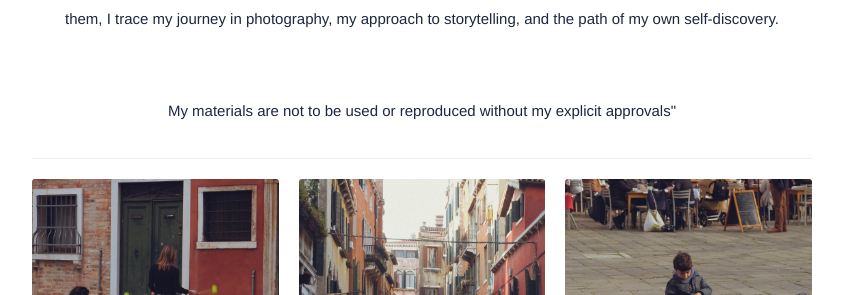
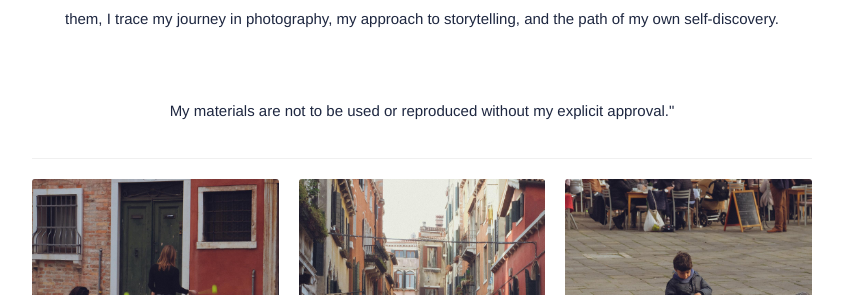
Before and after one commit to ray-ers/ray-ers.github.io, a Jekyll site: the page built from _pages/atelier.md, in a window 1280 px wide. Shown: the part 285-580 px from the top of the page, without its empty margins (218-1061 px from the left). Built offline with Jekyll 4.4.1, drawn with Linux system fonts in a browser that asks for light colours; nearby versions of some CDN libraries.

Commit message:
Update atelier.md

```diff
--- a/_pages/atelier.md
+++ b/_pages/atelier.md
@@ -9,17 +9,17 @@ permalink: /atelier/
         This collection is a personal one. These photographs are not just my favorites—they are markers of change. Through them, I trace my journey in photography, my approach to storytelling, and the path of my own self-discovery.
     </p>
     <br>
-    <p style="text-align: center;"> My materials are not to be used or reproduced without my explicit approvals"
+    <p style="text-align: center;"> My materials are not to be used or reproduced without my explicit approval."
     </p>
-
 </section>
 
 <hr class="paragraph-divider">
 
 <!-- Start of the gallery -->
 <div class="atelier-gallery">
-    <!-- This loop reads from your new _atelier_items collection -->
-    {% for item in site.atelier_items %}
+    <!-- This loop now sorts the collection by the 'order' number -->
+    {% assign sorted_items = site.atelier_items | sort: 'order' %}
+    {% for item in sorted_items %}
     <div class="atelier-item">
         <img src="{{ item.image_path | relative_url }}" alt="{{ item.alt_text }}" loading="lazy">
         <div class="atelier-item__caption">
```
